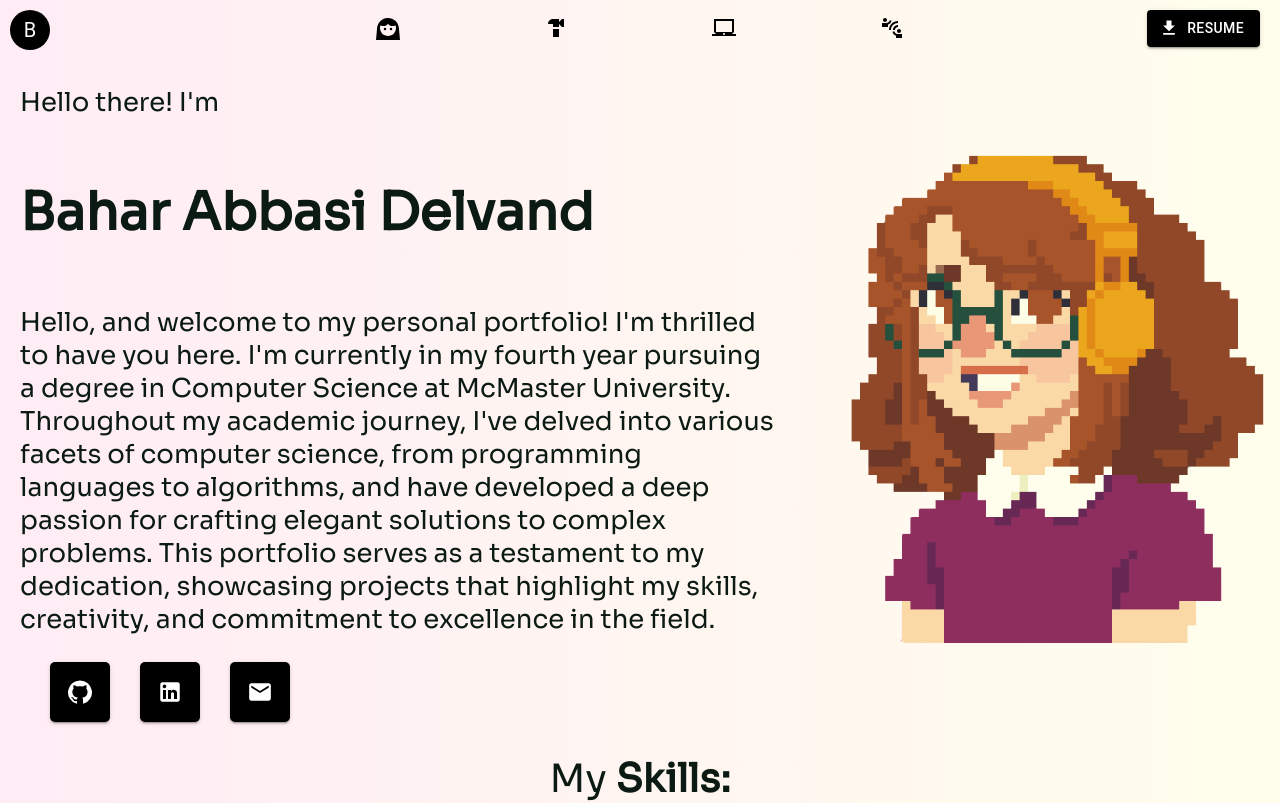
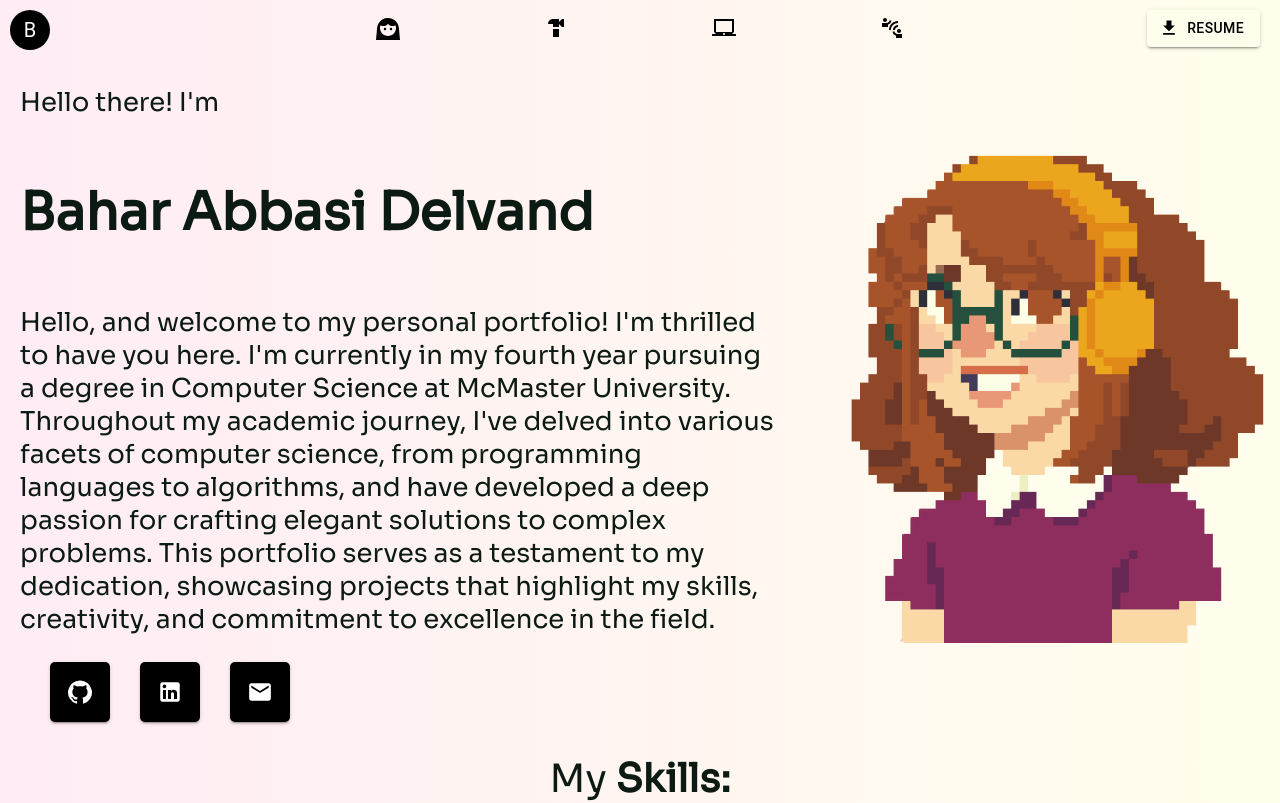
Before and after one commit to BaharAbbasiDelvand/personal-portfolio, a React (Create React App) app: page / in a window 1280 px wide. Shown: the top 803 px of the page. Built offline with nearby package versions, Linux system fonts and the light colour scheme.

Commit message:
fixed the resume button

```diff
--- a/src/components/Navbar/Navbar/nav.css
+++ b/src/components/Navbar/Navbar/nav.css
@@ -5,15 +5,28 @@
     top: 0px;
     width: 100%;
     height: 60px;
-    background: rgb(255,236,245);
-    background: linear-gradient(90deg, rgba(255,236,245,1) 0%, rgba(255,254,236,1) 100%);
-        .css-sghohy-MuiButtonBase-root-MuiButton-root {
-        background-color: black !important;
+    background: rgb(255, 236, 245);
+    background: linear-gradient(
+        90deg,
+        rgba(255, 236, 245, 1) 0%,
+        rgba(255, 254, 236, 1) 100%
+    );
+
+    .MuiButton-root {
+        color: black !important;
+        background: rgba(255, 254, 236, 1) !important;
+        box-shadow: black!important;
+        transition: box-shadow 0.3s ease !important;
+
+
+
     }
-    .css-1e6y48t-MuiButtonBase-root-MuiButton-root {
+
+    /* .MuiButton-root {
         color: black !important;
-    }
-    .css-1bjk3jo-MuiButtonBase-root-MuiBottomNavigationAction-root.Mui-selected {
+    } */
+
+    .MuiBottomNavigationAction-root.Mui-selected {
         color: black !important;
     }
 }
@@ -32,23 +45,26 @@
 
 .nav-buttons {
     width: 100%;
-    /* background-color: #fff1fa; */
     @media (max-width: 600px) {
         display: none;
     }
 }
+
 .nav-resume {
     display: flex;
     flex-direction: row;
     justify-content: flex-end;
     margin-right: 10px;
-}
-.nav-resume {
     position: absolute;
     top: 10px;
     right: 10px;
 }
 
-.css-10fpin0-MuiBottomNavigation-root {
-    background: rgb(255,236,245);
-    background: linear-gradient(90deg, rgba(255,236,245,1) 0%, rgba(255,254,236,1) 100%);}
+.MuiBottomNavigation-root {
+    background: rgb(255, 236, 245);
+    background: linear-gradient(
+        90deg,
+        rgba(255, 236, 245, 1) 0%,
+        rgba(255, 254, 236, 1) 100%
+    );
+}
```
